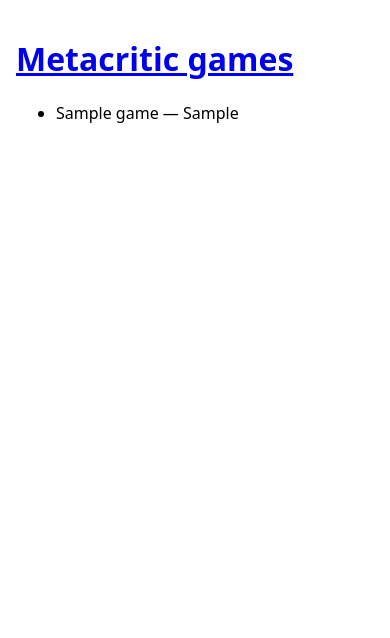
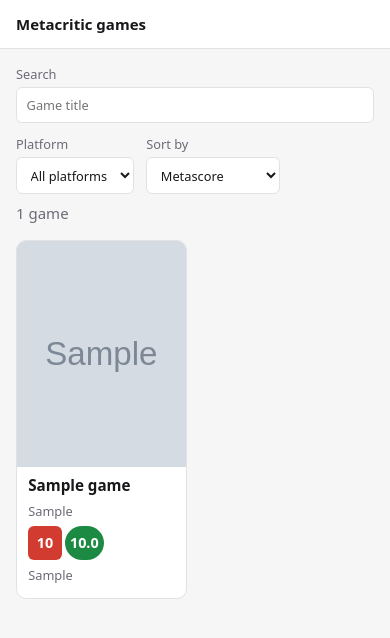
Before and after one commit to PrinceKay145/skytec-metacritic, a FastAPI app: page / in a window 390 px wide. Shown: the top 638 px of the page. Run offline with FastAPI, Linux system fonts and the light colour scheme; tables that the repository leaves empty hold one stand-in row (values such as "Sample post"); grey boxes marked "Sample" are stand-in pictures.

Commit message:
Milestone 5: web UI with search, platform filter and sorting
- Game list: cover, developer, platforms, Metascore and user score
  badges. Title search, platform filter and sort by Metascore, user
  score, recently added or title, updated in place with htmx (2.0.11,
  pinned with SRI). Filters stay in the URL, and the list pages with
  "Load more".
- With a platform selected, the list shows and sorts by that platform's
  scores; otherwise each game shows its best score across platforms.
- Game card: cover, developer, description, per-platform scores, video
  and Metacritic links, critic and player likes/dislikes.
- Works without JavaScript, in light and dark mode, and at phone width.

Co-Authored-By: Claude Opus 5.5 <noreply@anthropic.com>

```diff
--- a/app/main.py
+++ b/app/main.py
@@ -3,23 +3,32 @@ from collections.abc import AsyncIterator
 from contextlib import asynccontextmanager
 from datetime import UTC, datetime
 from pathlib import Path
-from typing import Annotated
+from typing import Annotated, Literal
 
 from apscheduler.schedulers.background import BackgroundScheduler
-from fastapi import Depends, FastAPI, Request
+from fastapi import Depends, FastAPI, HTTPException, Query, Request
 from fastapi.responses import HTMLResponse
 from fastapi.templating import Jinja2Templates
-from sqlalchemy import select, text
-from sqlalchemy.orm import Session
+from sqlalchemy import func, select, text
+from sqlalchemy.orm import Session, selectinload
 
 from app.config import settings
 from app.crawler import fail_stale_runs, run_crawl
 from app.db import Base, engine, get_session
-from app.models import Game
+from app.models import Game, PlatformScore, ReviewSource
 
 logging.basicConfig(level=logging.INFO, format="%(asctime)s %(levelname)s %(name)s: %(message)s")
 templates = Jinja2Templates(directory=Path(__file__).parent / "templates")
 SessionDep = Annotated[Session, Depends(get_session)]
+
+PAGE_SIZE = 48
+Sort = Literal["metascore", "userscore", "newest", "title"]
+SORT_LABELS: dict[Sort, str] = {
+    "metascore": "Metascore",
+    "userscore": "User score",
+    "newest": "Recently added",
+    "title": "Title",
+}
 
 
 @asynccontextmanager
@@ -53,6 +62,78 @@ def health(session: SessionDep) -> dict[str, str]:
 
 
 @app.get("/", response_class=HTMLResponse)
-def game_list(request: Request, session: SessionDep) -> HTMLResponse:
-    games = session.scalars(select(Game).order_by(Game.first_seen.desc())).all()
-    return templates.TemplateResponse(request, "index.html", {"games": games})
+def game_list(
+    request: Request,
+    session: SessionDep,
+    q: str = "",
+    platform: str = "",
+    sort: Sort = "metascore",
+    page: Annotated[int, Query(ge=1)] = 1,
+) -> HTMLResponse:
+    q = q.strip()
+    # with a platform selected, ratings are that platform's; otherwise the best across platforms
+    scores = select(
+        PlatformScore.game_id,
+        func.max(PlatformScore.metascore).label("metascore"),
+        func.max(PlatformScore.userscore).label("userscore"),
+    ).group_by(PlatformScore.game_id)
+    if platform:
+        scores = scores.where(PlatformScore.platform == platform)
+    ratings = scores.subquery()
+    query = select(Game, ratings.c.metascore, ratings.c.userscore).join(
+        ratings, ratings.c.game_id == Game.id, isouter=not platform
+    )
+    if q:
+        query = query.where(Game.title.icontains(q, autoescape=True))
+    total = session.scalar(select(func.count()).select_from(query.subquery())) or 0
+    order = {
+        "metascore": ratings.c.metascore.desc().nulls_last(),
+        "userscore": ratings.c.userscore.desc().nulls_last(),
+        "newest": Game.first_seen.desc(),
+        "title": Game.title,
+    }[sort]
+    rows = session.execute(
+        query.order_by(order, Game.title)
+        .options(selectinload(Game.scores))
+        .limit(PAGE_SIZE)
+        .offset((page - 1) * PAGE_SIZE)
+    ).all()
+    context = {
+        "rows": rows,
+        "total": total,
+        "page": page,
+        "has_more": page * PAGE_SIZE < total,
+        "q": q,
+        "platform": platform,
+        "sort": sort,
+        "sorts": SORT_LABELS,
+    }
+    if request.headers.get("HX-Request") and not request.headers.get("HX-History-Restore-Request"):
+        template = "_cards.html" if page > 1 else "_results.html"
+    else:
+        template = "index.html"
+        context["platforms"] = session.scalars(
+            select(PlatformScore.platform).distinct().order_by(PlatformScore.platform)
+        ).all()
+    return templates.TemplateResponse(request, template, context)
+
+
+@app.get("/games/{slug}", response_class=HTMLResponse)
+def game_card(request: Request, slug: str, session: SessionDep) -> HTMLResponse:
+    game = session.scalar(
+        select(Game)
+        .where(Game.slug == slug)
+        .options(selectinload(Game.scores), selectinload(Game.summaries))
+    )
+    if game is None:
+        raise HTTPException(status_code=404, detail="Game not found")
+    scores = sorted(
+        game.scores, key=lambda s: (s.metascore is None, -(s.metascore or 0), s.platform)
+    )
+    context = {
+        "game": game,
+        "scores": scores,
+        "summaries": {summary.source: summary for summary in game.summaries},
+        "sources": list(ReviewSource),
+    }
+    return templates.TemplateResponse(request, "game.html", context)
--- /dev/null
+++ b/app/templates/_cards.html
@@ -0,0 +1,25 @@
+{% from "_macros.html" import metascore, userscore %}
+{% for game, meta, user in rows %}
+<li class="card">
+  <a href="/games/{{ game.slug }}">
+    {% if game.cover_url %}
+    <img class="cover" src="{{ game.cover_url }}" alt="" loading="lazy" referrerpolicy="no-referrer">
+    {% else %}
+    <div class="cover" aria-hidden="true"></div>
+    {% endif %}
+    <div class="card-body">
+      <h2>{{ game.title }}</h2>
+      {% if game.developer %}<p class="muted">{{ game.developer }}</p>{% endif %}
+      <p>{{ metascore(meta) }} {{ userscore(user) }}</p>
+      <p class="muted">{{ game.scores | map(attribute="platform") | sort | join(" · ") }}</p>
+    </div>
+  </a>
+</li>
+{% endfor %}
+{% if has_more %}
+<li class="more">
+  {% set next_url = request.url.include_query_params(page=page + 1) %}
+  <a class="button" href="{{ next_url }}" hx-get="{{ next_url }}"
+     hx-target="closest li" hx-swap="outerHTML">Load more</a>
+</li>
+{% endif %}
--- /dev/null
+++ b/app/templates/_macros.html
@@ -0,0 +1,15 @@
+{% macro metascore(value) -%}
+{%- if value is none -%}
+<span class="score score-none" title="No Metascore yet">tbd</span>
+{%- else -%}
+<span class="score {{ 'score-good' if value >= 75 else 'score-mixed' if value >= 50 else 'score-bad' }}" title="Metascore">{{ value }}</span>
+{%- endif -%}
+{%- endmacro %}
+
+{% macro userscore(value) -%}
+{%- if value is none -%}
+<span class="score score-user score-none" title="No user score yet">tbd</span>
+{%- else -%}
+<span class="score score-user {{ 'score-good' if value >= 7.5 else 'score-mixed' if value >= 5 else 'score-bad' }}" title="User score">{{ '%.1f' | format(value) }}</span>
+{%- endif -%}
+{%- endmacro %}
--- /dev/null
+++ b/app/templates/_results.html
@@ -0,0 +1,10 @@
+<p class="count">{{ total }} game{{ '' if total == 1 else 's' }}{% if platform %} on {{ platform }}{% endif %}</p>
+{% if rows %}
+<ul class="grid">
+  {% include "_cards.html" %}
+</ul>
+{% elif q or platform %}
+<p>No games match these filters.</p>
+{% else %}
+<p>No games yet. The first crawl starts when the app starts.</p>
+{% endif %}
--- a/app/templates/base.html
+++ b/app/templates/base.html
@@ -4,12 +4,68 @@
   <meta charset="utf-8">
   <meta name="viewport" content="width=device-width, initial-scale=1">
   <title>{% block title %}Metacritic games{% endblock %}</title>
+  <script src="https://cdn.jsdelivr.net/npm/htmx.org@2.0.11/dist/htmx.min.js"
+          integrity="sha384-2OatzQy1H+Zd/IIrjr1TcuDGqLXeHhbooAyJY1KdQMKnr4LZ22k31GBLdYKHmVjg"
+          crossorigin="anonymous"></script>
   <style>
-    body { font-family: system-ui, sans-serif; max-width: 960px; margin: 0 auto; padding: 1rem; }
+    :root {
+      color-scheme: light dark;
+      --bg: #f6f6f7; --surface: #fff; --text: #18181b; --muted: #6b6b76; --border: #e2e2e6;
+      --accent: #2557d6; --good: #1d8a43; --mixed: #e0b012; --bad: #d23b2f; --none: #a1a1aa;
+    }
+    @media (prefers-color-scheme: dark) {
+      :root { --bg: #111114; --surface: #1b1b20; --text: #ececf1; --muted: #9d9daa; --border: #2d2d35; --accent: #8aa9ff; }
+    }
+    * { box-sizing: border-box; }
+    body { margin: 0; font: 15px/1.5 system-ui, -apple-system, "Segoe UI", sans-serif; background: var(--bg); color: var(--text); }
+    a { color: var(--accent); }
+    header.site { border-bottom: 1px solid var(--border); background: var(--surface); }
+    header.site a { display: block; max-width: 1120px; margin: 0 auto; padding: .8rem 1rem; font-weight: 700; color: var(--text); text-decoration: none; }
+    main { max-width: 1120px; margin: 0 auto; padding: 1rem; }
+    h1 { margin: 0 0 .25rem; line-height: 1.2; }
+    .muted { color: var(--muted); }
+    .small { font-size: .8rem; }
+    input, select, button { font: inherit; padding: .45rem .6rem; border: 1px solid var(--border); border-radius: 6px; background: var(--surface); color: var(--text); }
+    button, .button { cursor: pointer; }
+    .button { display: inline-block; padding: .45rem 1rem; border: 1px solid var(--border); border-radius: 6px; background: var(--surface); color: var(--text); text-decoration: none; }
+
+    .filters { display: flex; flex-wrap: wrap; gap: .75rem; align-items: end; margin-bottom: .5rem; }
+    .filters label { display: flex; flex-direction: column; gap: .2rem; font-size: .8rem; color: var(--muted); }
+    .filters label:first-child { flex: 1 1 240px; }
+    .count { margin: .5rem 0 1rem; color: var(--muted); }
+    form.htmx-request + #results { opacity: .6; }
+
+    .grid { list-style: none; margin: 0; padding: 0; display: grid; grid-template-columns: repeat(auto-fill, minmax(150px, 1fr)); gap: 1rem; }
+    .card a { display: flex; flex-direction: column; height: 100%; background: var(--surface); border: 1px solid var(--border); border-radius: 10px; overflow: hidden; color: inherit; text-decoration: none; }
+    .card a:hover, .card a:focus-visible { border-color: var(--accent); }
+    .cover { display: block; width: 100%; aspect-ratio: 3 / 4; object-fit: cover; background: var(--border); }
+    .card-body { display: flex; flex-direction: column; gap: .35rem; padding: .6rem .7rem .8rem; }
+    .card h2 { margin: 0; font-size: .95rem; line-height: 1.3; }
+    .card p { margin: 0; font-size: .8rem; }
+    .more { grid-column: 1 / -1; text-align: center; }
+
+    .score { display: inline-grid; place-items: center; min-width: 2.1rem; height: 2.1rem; padding: 0 .3rem; border-radius: 6px; font-weight: 700; font-size: .9rem; color: #fff; }
+    .score-user { border-radius: 999px; }
+    .score-good { background: var(--good); }
+    .score-mixed { background: var(--mixed); color: #1a1a1a; }
+    .score-bad { background: var(--bad); }
+    .score-none { background: var(--none); font-weight: 500; font-size: .75rem; }
+
+    .game { display: grid; grid-template-columns: minmax(0, 260px) 1fr; gap: 1.5rem; align-items: start; }
+    .game .cover { border-radius: 10px; aspect-ratio: auto; }
+    @media (max-width: 640px) { .game { grid-template-columns: 1fr; } .game .cover { max-width: 260px; } }
+    table { border-collapse: collapse; margin: 1rem 0; }
+    th, td { text-align: left; padding: .35rem 1.2rem .35rem 0; border-bottom: 1px solid var(--border); }
+    thead th { font-size: .8rem; color: var(--muted); font-weight: 500; }
+    .description { white-space: pre-line; max-width: 75ch; }
+    .summaries { display: grid; grid-template-columns: repeat(auto-fit, minmax(300px, 1fr)); gap: 1rem; }
+    .summary { background: var(--surface); border: 1px solid var(--border); border-radius: 10px; padding: .25rem 1.1rem 1rem; }
+    .summary h4 { margin: .8rem 0 .2rem; }
+    .summary ul { margin: 0; padding-left: 1.2rem; }
   </style>
 </head>
 <body>
-  <header><h1><a href="/">Metacritic games</a></h1></header>
+  <header class="site"><a href="/">Metacritic games</a></header>
   <main>{% block content %}{% endblock %}</main>
 </body>
 </html>
--- a/app/templates/index.html
+++ b/app/templates/index.html
@@ -1,12 +1,28 @@
 {% extends "base.html" %}
 {% block content %}
-{% if games %}
-<ul>
-  {% for game in games %}
-  <li>{{ game.title }}{% if game.developer %} — {{ game.developer }}{% endif %}</li>
-  {% endfor %}
-</ul>
-{% else %}
-<p>No games yet.</p>
-{% endif %}
+<form class="filters" method="get" action="/" role="search"
+      hx-get="/" hx-target="#results" hx-push-url="true" hx-trigger="input delay:300ms, submit">
+  <label>Search
+    <input type="search" name="q" value="{{ q }}" placeholder="Game title" autocomplete="off">
+  </label>
+  <label>Platform
+    <select name="platform">
+      <option value="">All platforms</option>
+      {% for name in platforms %}
+      <option{% if name == platform %} selected{% endif %}>{{ name }}</option>
+      {% endfor %}
+    </select>
+  </label>
+  <label>Sort by
+    <select name="sort">
+      {% for key, label in sorts.items() %}
+      <option value="{{ key }}"{% if key == sort %} selected{% endif %}>{{ label }}</option>
+      {% endfor %}
+    </select>
+  </label>
+  <noscript><button type="submit">Apply</button></noscript>
+</form>
+<section id="results" aria-live="polite">
+  {% include "_results.html" %}
+</section>
 {% endblock %}
```
Also changed, not shown: app/templates/game.html (added, +55 -0 lines), tests/test_web.py (added, +126 -0 lines), README.md.
